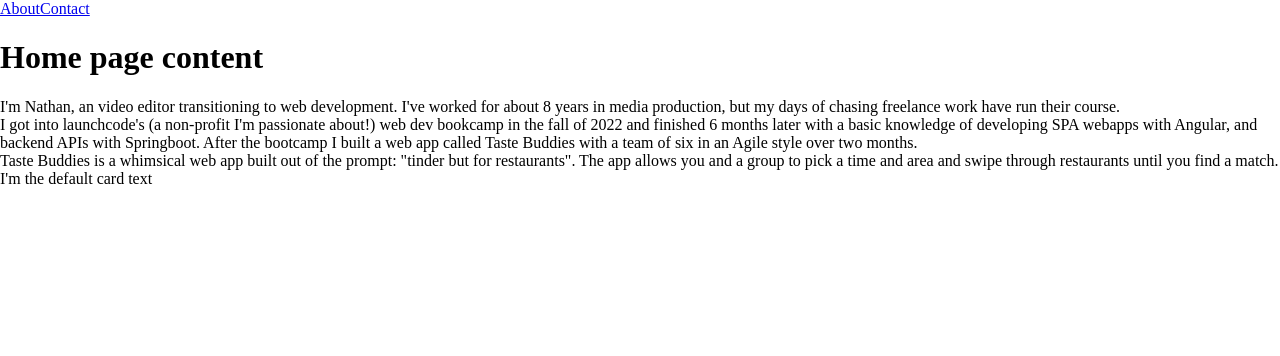
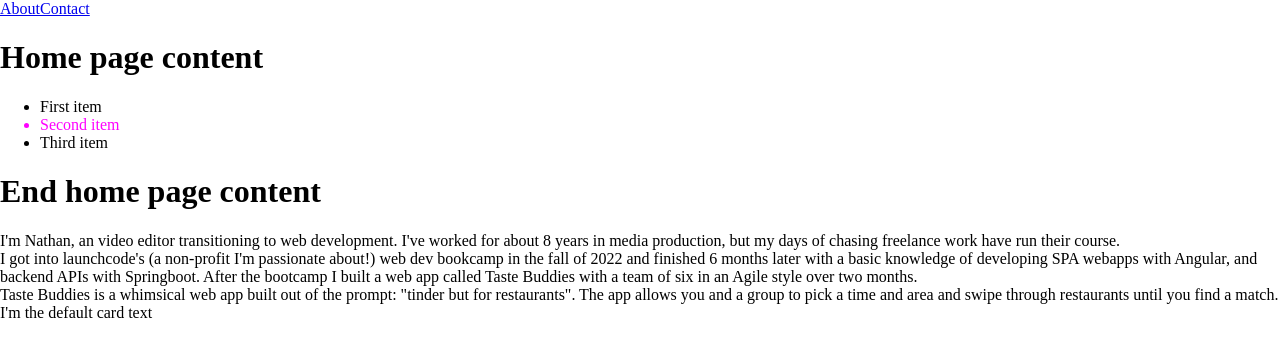
Before and after one commit to Nathan-422/portfolio, a React (Vite) app: page / in a window 1280 px wide. Shown: the top 356 px of the page. Built offline with nearby package versions, Linux system fonts and the light colour scheme; the HTML template or start-up script is replaced by a standard one.

Commit message:
Continued learning on the homepage

```diff
--- a/src/pages/home/home.tsx
+++ b/src/pages/home/home.tsx
@@ -1,7 +1,25 @@
 export default function HomePage() {
+    const items = [
+        {body: 'First item', id: 1},
+        {body: 'Second item', id: 2},
+        {body: 'Third item', id: 3},
+    ]
+
+    const listItems = items.map(item =>
+        <li
+        key={item.id}
+        style={{
+            color: item.id == 2 ? 'magenta' : 'black'
+        }}
+        >
+            {item.body}
+        </li>)
+
     return <>
         <div>
             <h1>Home page content</h1>
+            <ul className="mx-6">{listItems}</ul>
+            <h1>End home page content</h1>
         </div>
     </>
 }
```
